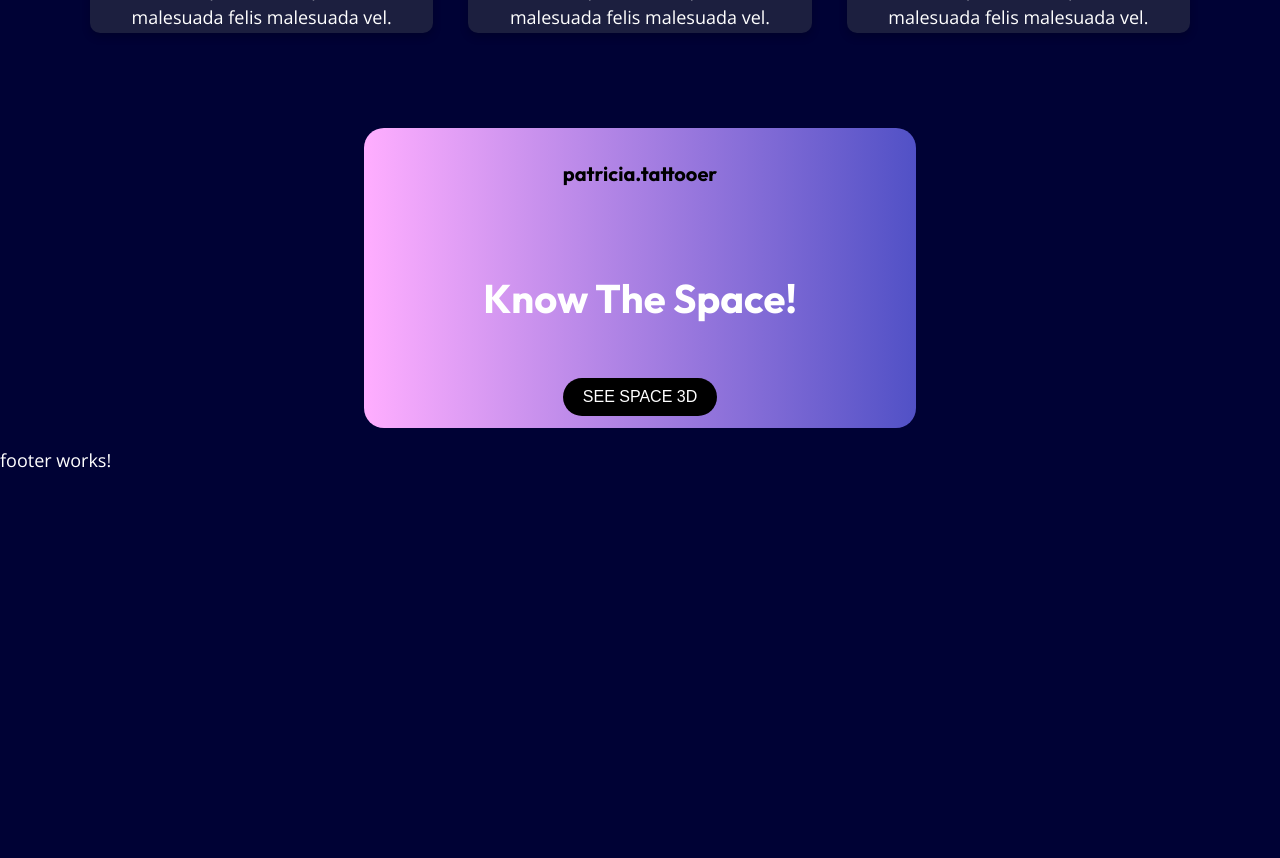
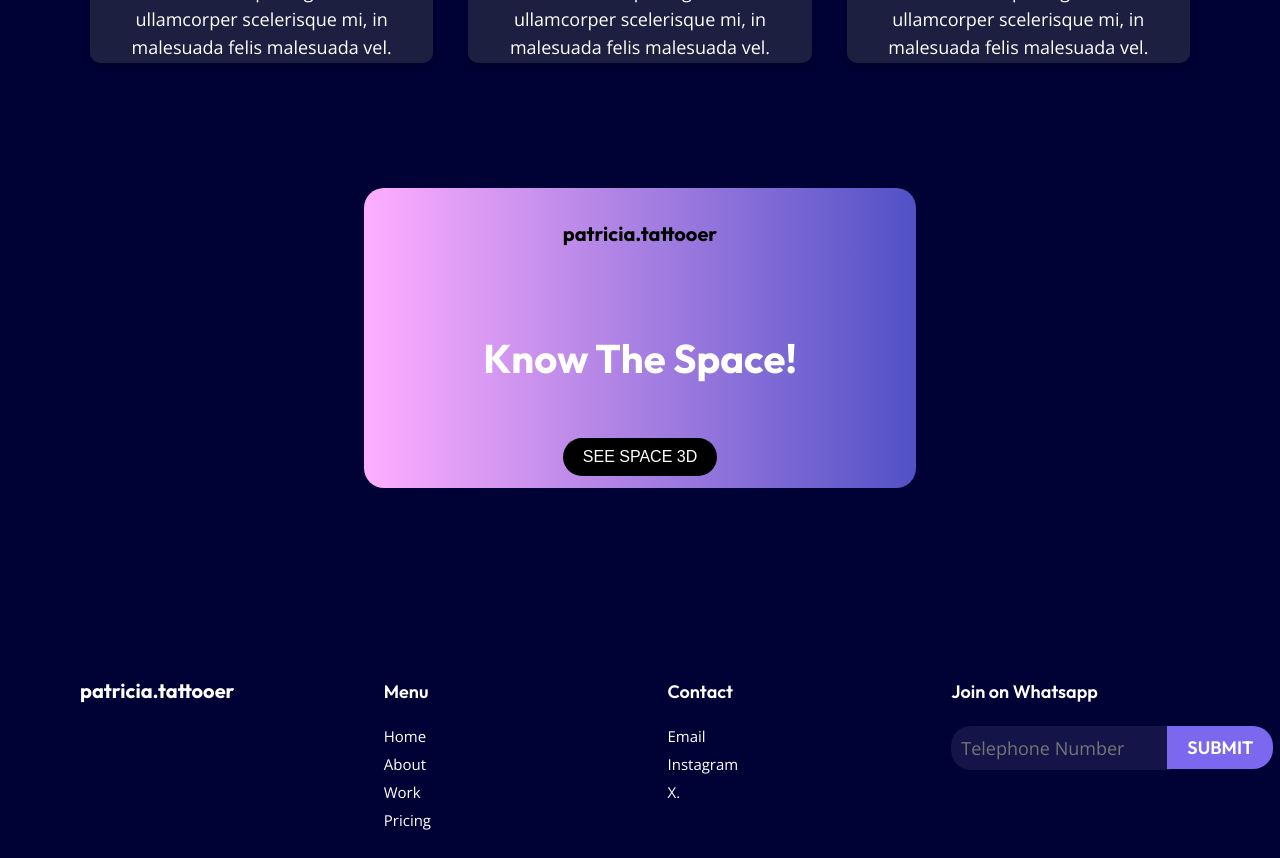
Before and after one commit to aMarquesFerreira/tattooWebsite, an Angular app in the folder tattooWebsite/: page /home in a window 1280 px wide. Shown: the part 1780-2638 px from the top of the page. Before the commit the page ends 2272 px from the top, so only its background shows below. Built offline with nearby package versions, Linux system fonts and the light colour scheme; a web font is replaced by a local one.

Commit message:
footer e home page commpleto

```diff
--- a/tattooWebsite/src/app/footer/footer.component.css
+++ b/tattooWebsite/src/app/footer/footer.component.css
@@ -0,0 +1,79 @@
+.footerContent{
+    margin-top: 190px;
+    margin-bottom: 20px;
+    justify-content: space-between;
+    align-items: flex-start;
+    width: 100%;
+}
+
+.column .buttonsFont{
+    margin-top: 0px;
+    margin-bottom: 20px;
+}
+
+
+.column {
+    display: flex;
+    flex-direction: column;
+    margin: 0 20px;
+}
+
+.whatsapp {
+    display: flex;
+    flex-direction: column;
+    justify-content: center;
+}
+.whatsapp input {
+    padding: 10px;
+    border: none;
+    border-radius: 20px 0 0 20px;
+    outline: none;
+    width: 200px;
+    margin-right: -4px;
+    background-color: #151448; /* Fundo escuro */
+    color: #bbb; /* Texto claro */
+    font-family: 'Open Sans', sans-serif;
+    font-size: 18px;
+}
+
+.whatsapp button {
+    padding: 10px 20px;
+    border: none;
+    border-radius: 0 20px 20px 0;
+    background-color: #7b68ee;
+    color: white;
+    cursor: pointer;
+    outline: none;
+    font-family: 'Outfit', sans-serif;
+    font-weight: 600;
+    font-size: 18px;
+}
+
+.whatsapp button:hover {
+    background-color: #6a5acd;
+}
+
+
+.column a {
+    color: white;
+    text-decoration: none;
+    margin-bottom: 8px;
+    font-family: 'Open Sans', sans-serif;
+    font-size: 15px;
+}
+
+
+.patriciaFont{
+    color: white;
+    font-family: 'Outfit', sans-serif;
+    font-weight: 700; /* Outfit Bold */
+    font-size: 20px;
+}
+
+
+/*RESPONSIVO*/
+
+@media (max-width: 1090px) {
+
+
+}
--- a/tattooWebsite/src/app/footer/footer.component.html
+++ b/tattooWebsite/src/app/footer/footer.component.html
@@ -1 +1,63 @@
-<p>footer works!</p>
+<ng-container *ngIf="!isResponsive">
+<div class="container footerContent">
+    <div class="col-3 patriciaFont">patricia.tattooer</div>
+    <div class="col-3">
+        <div class="column">
+            <p class="buttonsFont">Menu</p>
+            <a href="#">Home</a>
+            <a href="#">About</a>
+            <a href="#">Work</a>
+            <a href="#">Pricing</a>
+        </div>
+    </div>
+    <div class="col-3">
+        <div class="column">
+            <p class="buttonsFont">Contact</p>
+            <a href="#">Email</a>
+            <a href="#">Instagram</a>
+            <a href="#">X.</a>
+        </div>
+    </div>
+    <div class="col-3">
+        <div class="column whatsapp">
+            <p class="buttonsFont">Join on Whatsapp</p>
+            <div style="display: flex; align-items: center;">
+                <input type="text" placeholder="Telephone Number">
+                <button>SUBMIT</button>
+            </div>
+        </div>
+    </div>
+    </div>
+</ng-container>
+
+<ng-container *ngIf="isResponsive">
+    <div class="container footerContent" style="margin-top: 100px;">
+        <div class="col-12 patriciaFont" style="text-align: center; margin-bottom: 20px;">patricia.tattooer</div>
+        <div class="col-6">
+            <div class="column">
+                <p class="buttonsFont">Menu</p>
+                <a href="#">Home</a>
+                <a href="#">About</a>
+                <a href="#">Work</a>
+                <a href="#">Pricing</a>
+            </div>
+        </div>
+        <div class="col-6" style="align-items: flex-end;">
+            <div class="column">
+                <p class="buttonsFont">Contact</p>
+                <a href="#">Email</a>
+                <a href="#">Instagram</a>
+                <a href="#">X.</a>
+            </div>
+        </div>
+        <div class="col-12">
+            <div class="column whatsapp" style="text-align: center;">
+                <p class="buttonsFont">Join on Whatsapp</p>
+                <div style="display: flex; align-items: center;">
+                    <input type="text" placeholder="Telephone Number">
+                    <button>SUBMIT</button>
+                </div>
+            </div>
+        </div>
+        </div>
+</ng-container>
--- a/tattooWebsite/src/app/footer/footer.component.ts
+++ b/tattooWebsite/src/app/footer/footer.component.ts
@@ -1,10 +1,27 @@
 import { Component } from '@angular/core';
+import {AfterViewInit, ViewChild, ElementRef, HostListener } from '@angular/core';
 
 @Component({
   selector: 'app-footer',
   templateUrl: './footer.component.html',
   styleUrls: ['./footer.component.css']
 })
-export class FooterComponent {
+export class FooterComponent implements AfterViewInit{
+
+  isResponsive: boolean = false;
+
+  ngAfterViewInit() {
+    this.checkResponsive(window.innerWidth);
+  }
+
+
+  @HostListener('window:resize', ['$event'])
+  onResize(event: any) {
+    this.checkResponsive(event.target.innerWidth);
+  }
+
+  checkResponsive(width: number) {
+    this.isResponsive = width < 1090; // Defina o limite para telas responsivas
+  }
 
 }
--- a/tattooWebsite/src/app/home/home.component.css
+++ b/tattooWebsite/src/app/home/home.component.css
@@ -158,7 +158,7 @@
 
 
 .col-12.testimonials{
-    margin-top: 70px !important;
+    margin-top: 100px !important;
     text-align: center;
     margin-bottom: 30px;
 }
@@ -209,7 +209,7 @@
     align-items: center;
     color: white;
     font-family: Arial, sans-serif;
-    margin-top: 70px;
+    margin-top: 100px;
     text-align: center;
 }
 
--- a/tattooWebsite/src/app/home/home.component.ts
+++ b/tattooWebsite/src/app/home/home.component.ts
@@ -20,7 +20,7 @@ export class HomeComponent implements AfterViewInit {
   }
 
   checkResponsive(width: number) {
-    this.isResponsive = width < 768; // Defina o limite para telas responsivas
+    this.isResponsive = width < 1090; // Defina o limite para telas responsivas
     if (this.isResponsive && this.testimonialsWrapper) {
       this.showTestimonial(this.currentTestimonial);
     }
```
